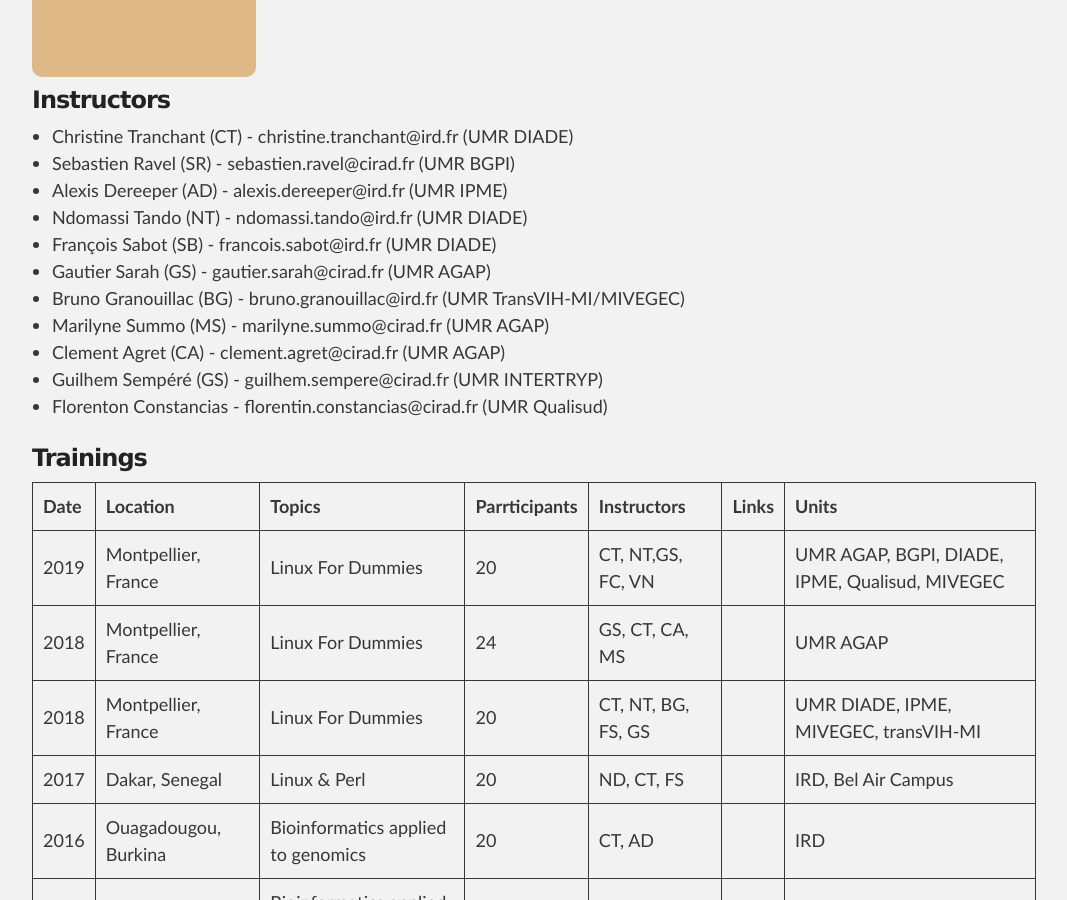
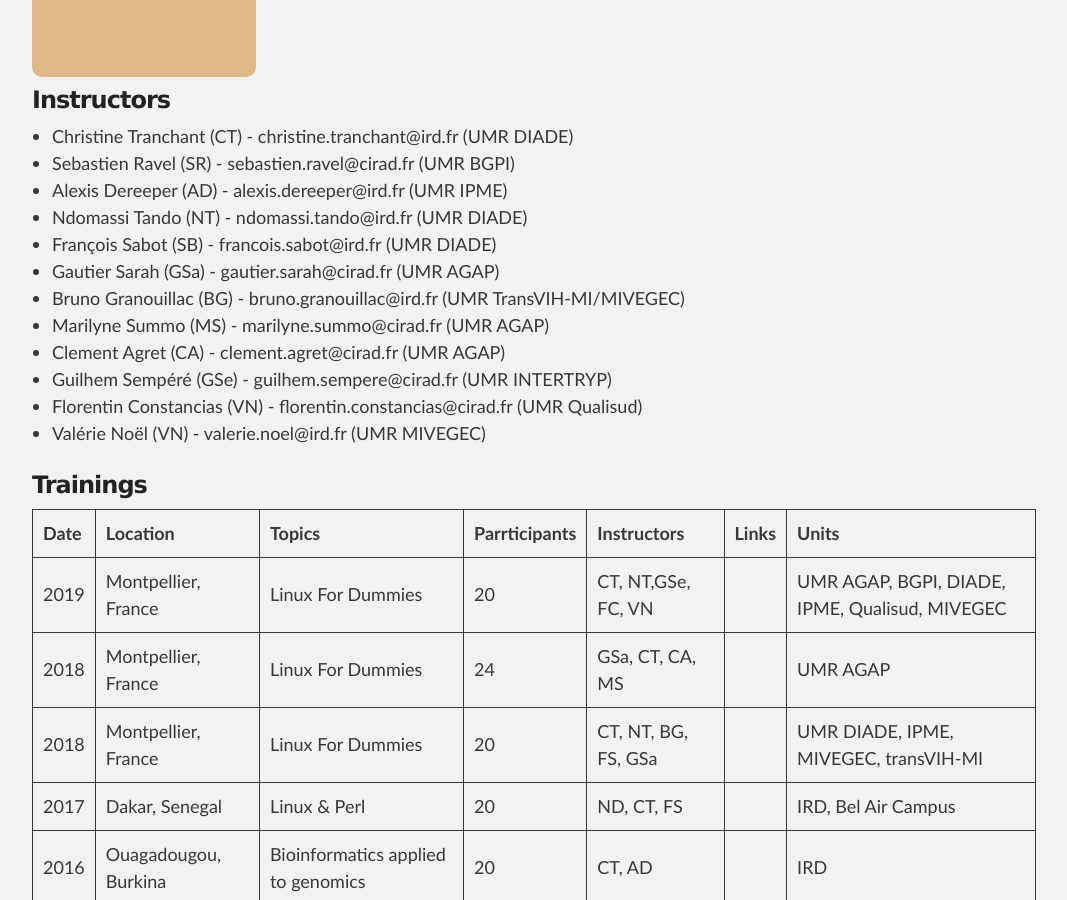
Before and after one commit to SouthGreenPlatform/trainings, a Jekyll site: the page built from _pages/linux.md, in a window 1280 px wide and 900 px high, scrolled down 984 px. Shown: the whole window, without its empty margins (106-1173 px from the left). Built offline with Jekyll 4.4.1, drawn with Linux system fonts in a browser that asks for light colours; nearby versions of some CDN libraries.

Commit message:
Update linux.md

```diff
--- a/_pages/linux.md
+++ b/_pages/linux.md
@@ -57,21 +57,22 @@ After this course, participants should be able to:
     <li>Alexis Dereeper (AD) - alexis.dereeper@ird.fr (UMR IPME)</li>
     <li>Ndomassi Tando (NT) - ndomassi.tando@ird.fr (UMR DIADE)</li>
     <li>François Sabot (SB) - francois.sabot@ird.fr (UMR DIADE)</li>
-    <li>Gautier Sarah (GS) - gautier.sarah@cirad.fr (UMR AGAP)</li>
+    <li>Gautier Sarah (GSa) - gautier.sarah@cirad.fr (UMR AGAP)</li>
     <li>Bruno Granouillac (BG) - bruno.granouillac@ird.fr (UMR TransVIH-MI/MIVEGEC)</li>
     <li>Marilyne Summo (MS) - marilyne.summo@cirad.fr (UMR AGAP)</li>
     <li>Clement Agret (CA) - clement.agret@cirad.fr (UMR AGAP)</li>
-    <li>Guilhem Sempéré (GS) - guilhem.sempere@cirad.fr (UMR INTERTRYP)</li>
-    <li>Florenton Constancias - florentin.constancias@cirad.fr (UMR Qualisud)</li>
+    <li>Guilhem Sempéré (GSe) - guilhem.sempere@cirad.fr (UMR INTERTRYP)</li>
+    <li>Florentin Constancias (VN) - florentin.constancias@cirad.fr (UMR Qualisud)</li>
+    <li>Valérie Noël (VN) - valerie.noel@ird.fr (UMR MIVEGEC)</li>
 </ul>
 </div>
 
 ### Trainings
 
 | **Date** | **Location** | **Topics** | **Parrticipants** | **Instructors** | **Links** | **Units** |
-| 2019 | Montpellier, France |  Linux For Dummies | 20 | CT, NT,GS, FC, VN | | UMR AGAP, BGPI, DIADE, IPME, Qualisud, MIVEGEC  |
-| 2018 | Montpellier, France |  Linux For Dummies | 24 | GS, CT, CA, MS | | UMR AGAP |
-| 2018 | Montpellier, France |  Linux For Dummies | 20 | CT, NT, BG, FS, GS | | UMR DIADE, IPME, MIVEGEC, transVIH-MI |
+| 2019 | Montpellier, France |  Linux For Dummies | 20 | CT, NT,GSe, FC, VN | | UMR AGAP, BGPI, DIADE, IPME, Qualisud, MIVEGEC  |
+| 2018 | Montpellier, France |  Linux For Dummies | 24 | GSa, CT, CA, MS | | UMR AGAP |
+| 2018 | Montpellier, France |  Linux For Dummies | 20 | CT, NT, BG, FS, GSa | | UMR DIADE, IPME, MIVEGEC, transVIH-MI |
 | 2017 | Dakar, Senegal |  Linux & Perl | 20 | ND, CT, FS | | IRD, Bel Air Campus |
 | 2016 | Ouagadougou, Burkina |  Bioinformatics applied to genomics | 20 | CT, AD | | IRD |
 | 2014 | Sao Paulo, Brazil | Bioinformatics applied to genomics | 20 | CT | | University of Sao Paulo |
```
